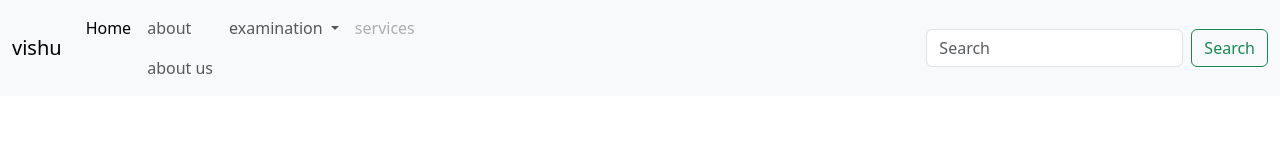
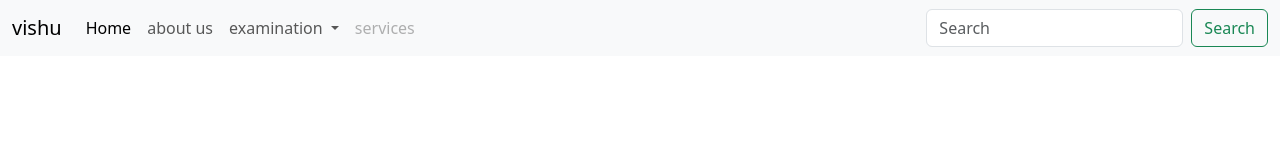
Before and after one commit to shubhmpandey77/branchinglearn, a plain HTML site: page index.html in a window 1280 px wide. Drawn offline with nearby package versions, Linux system fonts and the light colour scheme.

Commit message:
removed about

```diff
--- a/index.html
+++ b/index.html
@@ -19,7 +19,6 @@
                 <a class="nav-link active" aria-current="page" href="#">Home</a>
               </li>
               <li class="nav-item">
-                <a class="nav-link" href="#">about</a>
                 <a class="nav-link" href="#">about us</a>
               </li>
               <li class="nav-item dropdown">
```
